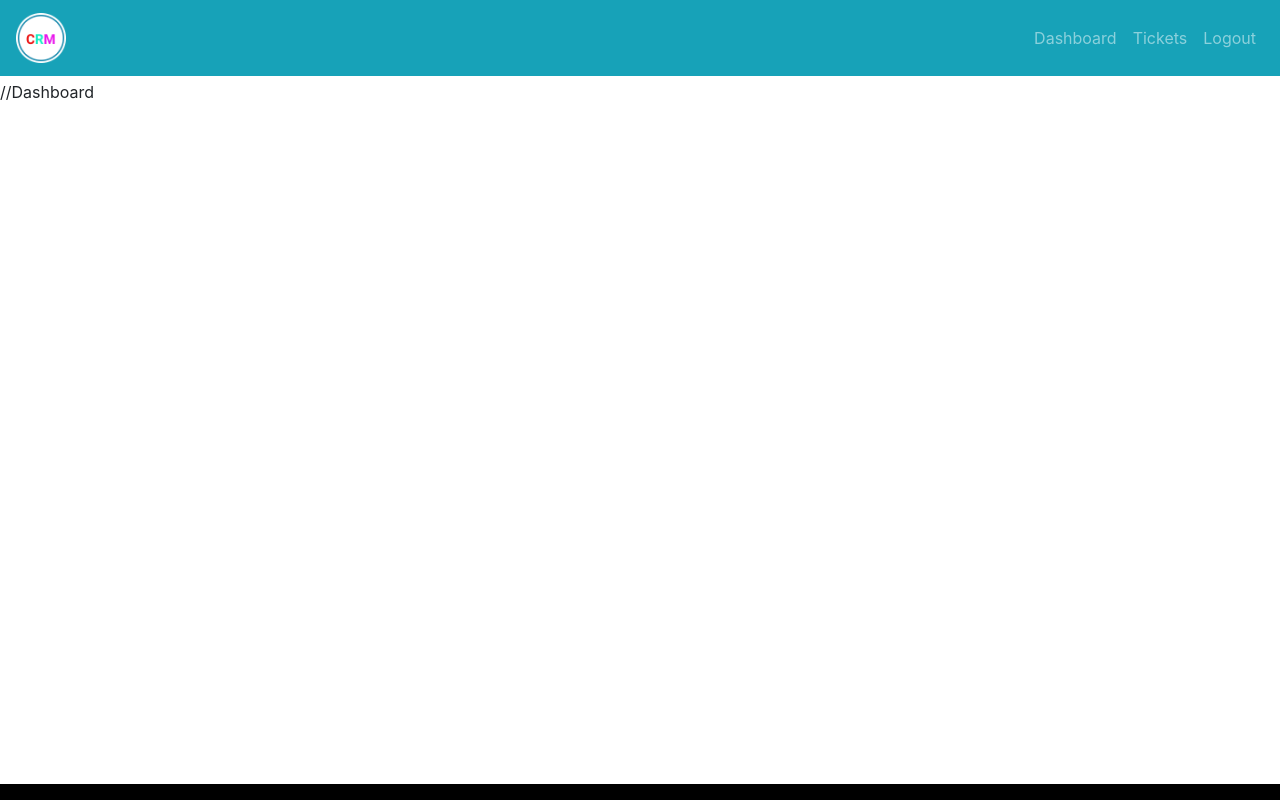
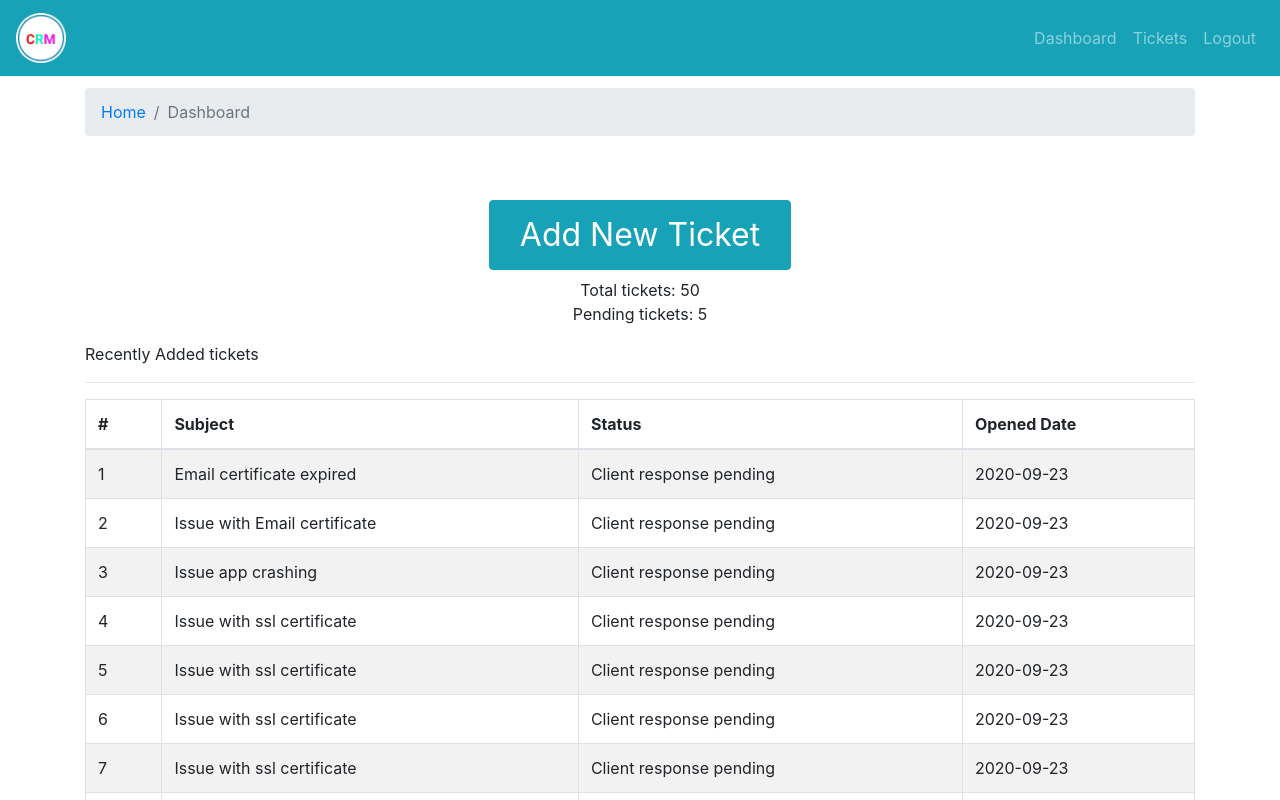
Before and after one commit to sekkaro/mern-stack-project, a React (Create React App) app in the folder web/: page / in a window 1280 px wide. Shown: the top 800 px of the page. Built offline with nearby package versions, Linux system fonts and the light colour scheme.

Commit message:
breadcrumb added

```diff
--- a/web/src/App.js
+++ b/web/src/App.js
@@ -1,12 +1,15 @@
 import "./App.css";
 import DefaultLayout from "./layout/DefaultLayout";
+import Dashboard from "./pages/dashboard/Dashboard";
 import Entry from "./pages/entry/Entry";
 
 function App() {
   return (
     <div className="App">
       {/* <Entry /> */}
-      <DefaultLayout>//Dashboard</DefaultLayout>
+      <DefaultLayout>
+        <Dashboard />
+      </DefaultLayout>
     </div>
   );
 }
--- /dev/null
+++ b/web/src/assets/data/dummy-tickets.json
@@ -0,0 +1,79 @@
+[
+  {
+    "id": 1,
+    "subject": "Email   certificate expired",
+    "status": "Client response pending",
+    "addedAt": "2020-09-23",
+    "history": [
+      {
+        "date": "20-10-10",
+        "message": "sjflsjl",
+        "messageBy": "client"
+      },
+      {
+        "date": "20-10-10",
+        "message": "sjflsjl",
+        "messageBy": "operator"
+      },
+      {
+        "date": "20-10-10",
+        "message": "sjflsjl",
+        "messageBy": "client"
+      }
+    ]
+  },
+  {
+    "id": 2,
+    "subject": "Issue with Email certificate",
+    "status": "Client response pending",
+    "addedAt": "2020-09-23"
+  },
+  {
+    "id": 3,
+    "subject": "Issue app crashing",
+    "status": "Client response pending",
+    "addedAt": "2020-09-23"
+  },
+  {
+    "id": 4,
+    "subject": "Issue with ssl certificate",
+    "status": "Client response pending",
+    "addedAt": "2020-09-23"
+  },
+  {
+    "id": 5,
+    "subject": "Issue with ssl certificate",
+    "status": "Client response pending",
+    "addedAt": "2020-09-23"
+  },
+  {
+    "id": 6,
+    "subject": "Issue with ssl certificate",
+    "status": "Client response pending",
+    "addedAt": "2020-09-23"
+  },
+  {
+    "id": 7,
+    "subject": "Issue with ssl certificate",
+    "status": "Client response pending",
+    "addedAt": "2020-09-23"
+  },
+  {
+    "id": 8,
+    "subject": "Issue with ssl certificate",
+    "status": "Client response pending",
+    "addedAt": "2020-09-23"
+  },
+  {
+    "id": 9,
+    "subject": "Issue with ssl certificate",
+    "status": "Client response pending",
+    "addedAt": "2020-09-23"
+  },
+  {
+    "id": 10,
+    "subject": "Issue with ssl certificate",
+    "status": "Client response pending",
+    "addedAt": "2020-09-23"
+  }
+]
--- /dev/null
+++ b/web/src/components/breadcrumb/PageBreadcrumb.jsx
@@ -0,0 +1,12 @@
+import { Breadcrumb } from "react-bootstrap";
+
+const PageBreadcrumb = ({ page }) => {
+  return (
+    <Breadcrumb>
+      <Breadcrumb.Item href="/">Home</Breadcrumb.Item>
+      <Breadcrumb.Item active>{page}</Breadcrumb.Item>
+    </Breadcrumb>
+  );
+};
+
+export default PageBreadcrumb;
--- /dev/null
+++ b/web/src/components/ticket-table/TicketTable.jsx
@@ -0,0 +1,36 @@
+import { Table } from "react-bootstrap";
+
+const TicketTable = ({ tickets }) => {
+  return (
+    <Table striped bordered hover>
+      <thead>
+        <tr>
+          <th>#</th>
+          <th>Subject</th>
+          <th>Status</th>
+          <th>Opened Date</th>
+        </tr>
+      </thead>
+      <tbody>
+        {tickets.length ? (
+          tickets.map((ticket) => (
+            <tr key={ticket.id}>
+              <td>{ticket.id}</td>
+              <td>{ticket.subject}</td>
+              <td>{ticket.status}</td>
+              <td>{ticket.addedAt}</td>
+            </tr>
+          ))
+        ) : (
+          <tr>
+            <td colSpan="4" className="text-center">
+              No ticket to show
+            </td>
+          </tr>
+        )}
+      </tbody>
+    </Table>
+  );
+};
+
+export default TicketTable;
--- a/web/src/layout/DefaultLayout.jsx
+++ b/web/src/layout/DefaultLayout.jsx
@@ -7,7 +7,7 @@
       <header className="header">
         <Header />
       </header>
-      <main className="main">{children}</main>
+      <main className="main mt-2">{children}</main>
       <footer className="footer">
         <Footer />
       </footer>
--- /dev/null
+++ b/web/src/pages/dashboard/Dashboard.jsx
@@ -0,0 +1,48 @@
+import { Button, Col, Container, Row } from "react-bootstrap";
+import TicketTable from "../../components/ticket-table/TicketTable";
+
+import tickets from "../../assets/data/dummy-tickets.json";
+import PageBreadcrumb from "../../components/breadcrumb/PageBreadcrumb";
+
+const Dashboard = () => {
+  return (
+    <Container>
+      <Row>
+        <Col>
+          <PageBreadcrumb page="Dashboard" />
+        </Col>
+      </Row>
+      <Row>
+        <Col className="text-center mt-5 mb-2">
+          <Button
+            variant="info"
+            style={{
+              fontSize: "2rem",
+              padding: "10px 30px",
+            }}
+          >
+            Add New Ticket
+          </Button>
+        </Col>
+      </Row>
+      <Row>
+        <Col className="text-center mb-2">
+          <div>Total tickets: 50</div>
+          <div>Pending tickets: 5</div>
+        </Col>
+      </Row>
+      <Row>
+        <Col className="mt-2">Recently Added tickets</Col>
+      </Row>
+      <hr />
+
+      <Row>
+        <Col className="recent-ticket">
+          <TicketTable tickets={tickets} />
+        </Col>
+      </Row>
+    </Container>
+  );
+};
+
+export default Dashboard;
```
Also changed, not shown: web/src/index.js (+6 -6 lines).
